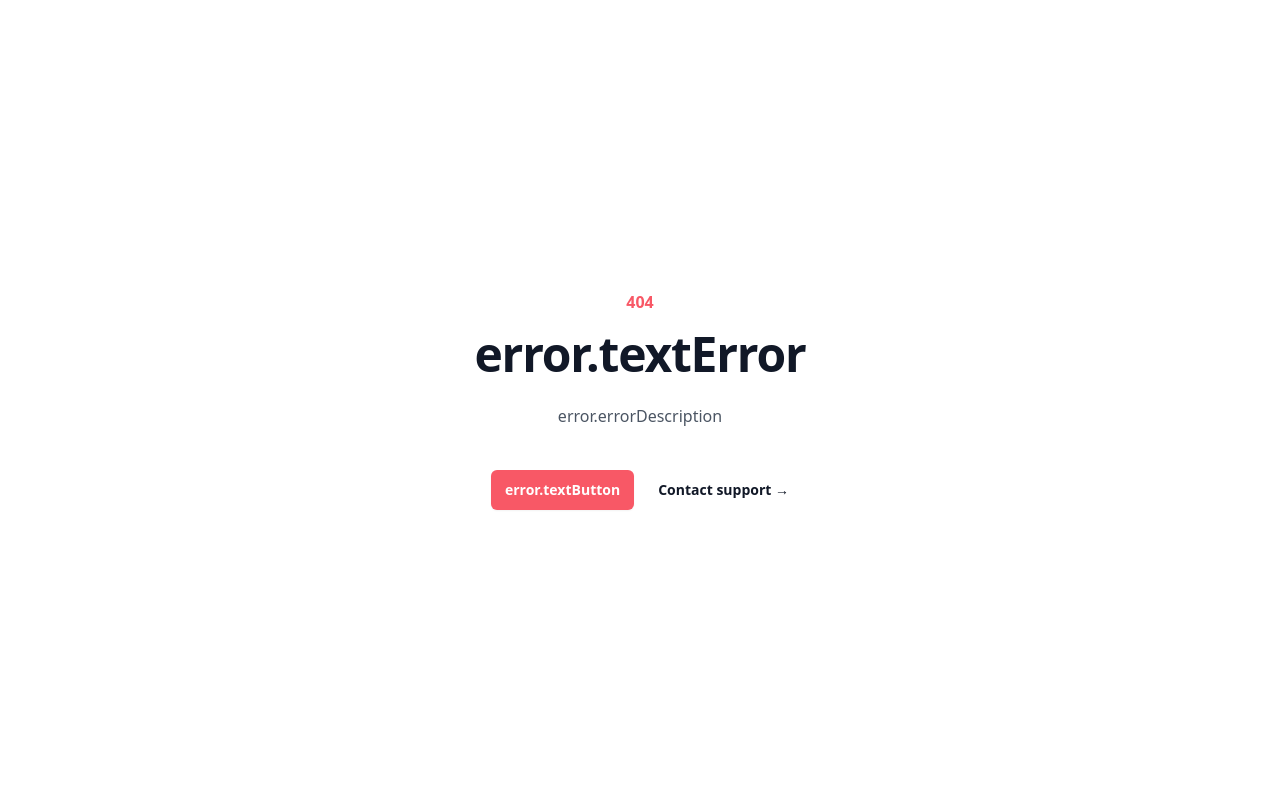
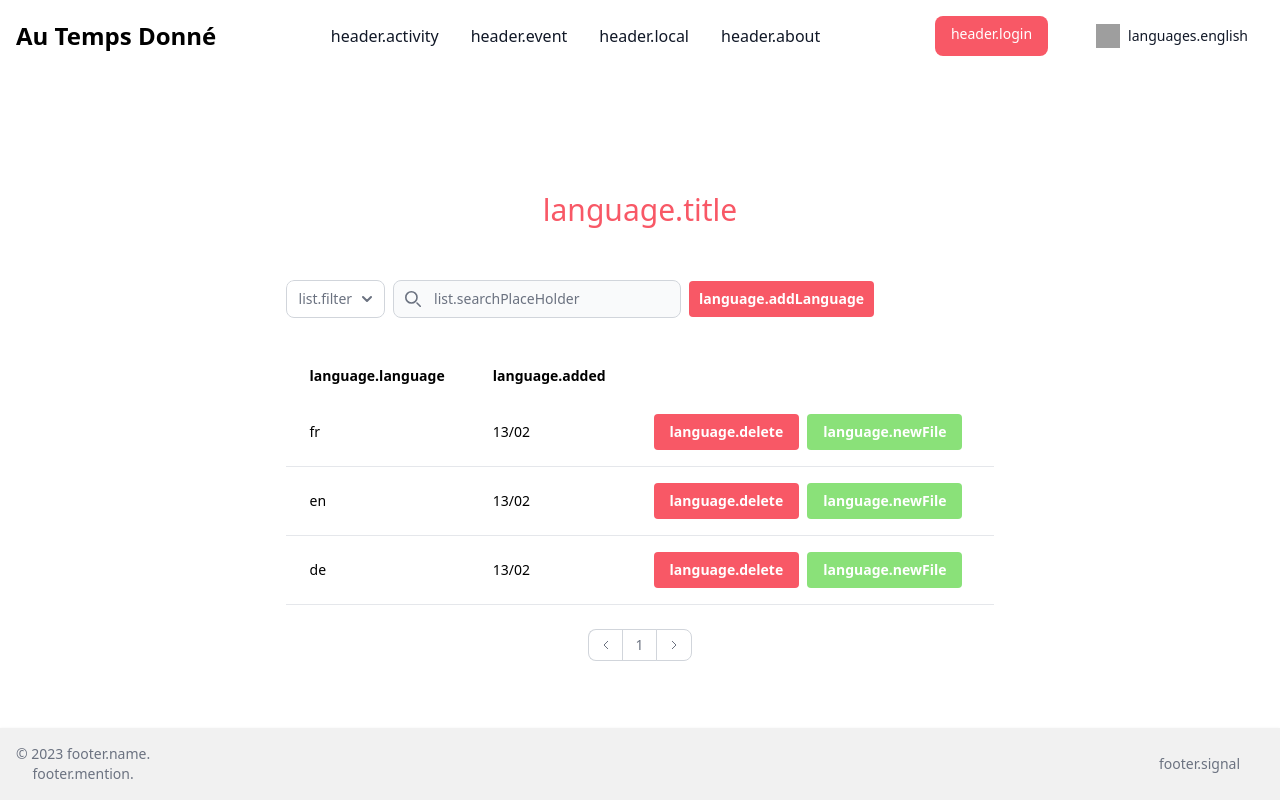
Before and after one commit to Akasuraax/ATD-Front, a React (Vite) app in the folder ATD-Front/: page /back/languages in a window 1280 px wide. Before the commit this address had no page. Built offline with nearby package versions, Linux system fonts and the light colour scheme; grey boxes are pictures that could not be loaded; the HTML template or start-up script is replaced by a standard one.

Commit message:
added language list

```diff
--- a/ATD-Front/src/locales/en/translation.json
+++ b/ATD-Front/src/locales/en/translation.json
@@ -195,5 +195,13 @@
     "delete": "Delete",
     "details": "Details",
     "addRecipe": "Add a recipe"
+  },
+  "language": {
+    "title": "Languages list",
+    "addLanguage": "Add a language",
+    "language": "Language",
+    "added": "Added the",
+    "delete": "Delete",
+    "newFile": "New file"
   }
 }
--- a/ATD-Front/src/locales/fr/translation.json
+++ b/ATD-Front/src/locales/fr/translation.json
@@ -196,5 +196,13 @@
     "delete": "Supprimer",
     "details": "Détails",
     "addRecipe": "Ajouter une recette"
+  },
+  "language": {
+    "title": "Liste des languages",
+    "addLanguage": "Ajouter une langue",
+    "language": "Langue",
+    "added": "Ajouté le",
+    "delete": "Supprimer",
+    "newFile": "Nouveau fichier"
   }
 }
--- /dev/null
+++ b/ATD-Front/src/page/Back/Language/Language.jsx
@@ -0,0 +1,43 @@
+import './language.css'
+import {useTranslation} from "react-i18next";
+import List from "../../../components/List/List.jsx";
+
+function Language(){
+    const { t } = useTranslation();
+    const title = t("language.title");
+    const addLanguage = t("language.addLanguage");
+    const language = t("language.language");
+    const added = t("language.added");
+    const deleteBtn = t("language.delete");
+    const newFile = t("language.newFile");
+
+    const list = [
+        {language: "fr", added:"13/02"},
+        {language: "en", added:"13/02"},
+        {language: "de", added:"13/02"},
+    ]
+
+    const userActions = [
+        { label: {deleteBtn}, onClick: (item) => console.log('Supprime', item) },
+        { label: {newFile}, onClick: (item) => console.log('J\'accepte', item) },
+    ];
+
+    const addAction = [
+        {
+            label: {addLanguage},
+            onClick: (item) => console.log('J\'accepte', item)
+        }
+    ];
+
+    return(
+        <main>
+            <div className="m-auto visit-page">
+                <h2 className="text-center m-12">{title}</h2>
+                <List data={list} column={[{language}, {added}]} actions={userActions} add={addAction} filter={[{added}]}/>
+            </div>
+        </main>
+    )
+
+}
+
+export default Language;
```
Also changed, not shown: ATD-Front/src/App.jsx (+12 -12 lines), ATD-Front/src/page/Back/Language/language.css (added).
